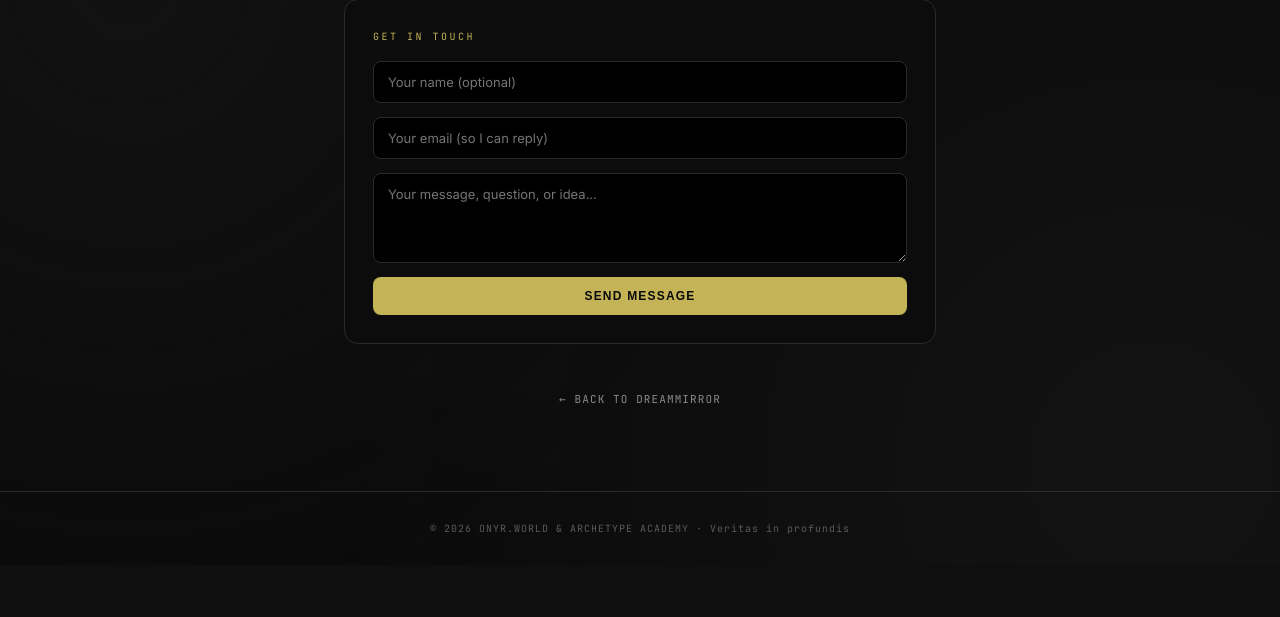
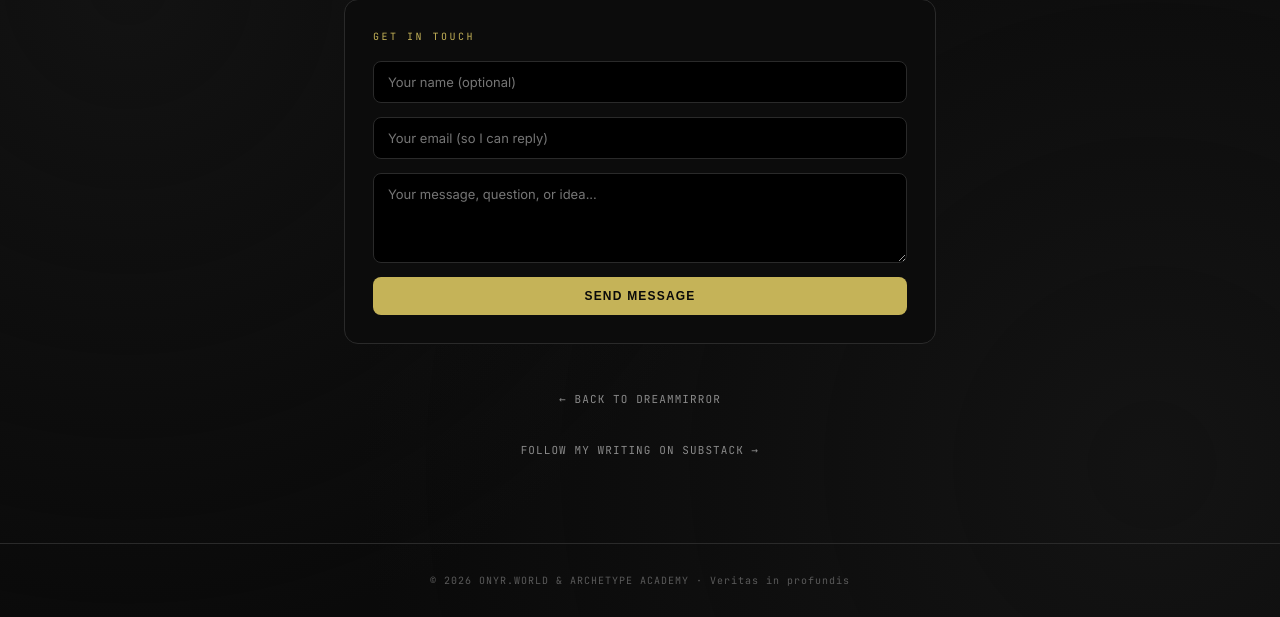
Before and after one commit to bloggustos-stack/dreammirror, a Flask app: page /about in a window 1280 px wide. Shown: the part 975-1592 px from the top of the page. Before the commit the page ends 1509 px from the top, so only its background shows below. Run offline with Flask 3, Linux system fonts and the light colour scheme.

Commit message:
Update about.html

```diff
--- a/templates/about.html
+++ b/templates/about.html
@@ -55,6 +55,10 @@ footer{padding:28px 8%;border-top:1px solid var(--border);text-align:center;font
   <div style="margin-top:40px;text-align:center">
     <a href="/" style="display:inline-flex;align-items:center;gap:8px;color:var(--text2);text-decoration:none;font-family:'JetBrains Mono',monospace;font-size:11px;letter-spacing:0.1em;text-transform:uppercase;border-bottom:1px solid transparent;transition:all .2s" onmouseover="this.style.color='var(--gold)';this.style.borderColor='var(--gold)'" onmouseout="this.style.color='var(--text2)';this.style.borderColor='transparent'">← Back to DreamMirror</a>
   </div>
+
+  <div style="margin-top:24px;text-align:center">
+    <a href="https://onyrworld.substack.com" target="_blank" style="display:inline-flex;align-items:center;gap:8px;color:var(--text2);text-decoration:none;font-family:'JetBrains Mono',monospace;font-size:11px;letter-spacing:0.1em;text-transform:uppercase;border-bottom:1px solid transparent;transition:all .2s" onmouseover="this.style.color='var(--gold)';this.style.borderColor='var(--gold)'" onmouseout="this.style.color='var(--text2)';this.style.borderColor='transparent'">Follow my writing on Substack →</a>
+  </div>
 </main>
 <footer>© 2026 ONYR.WORLD &amp; ARCHETYPE ACADEMY · Veritas in profundis</footer>
 </body>
```
